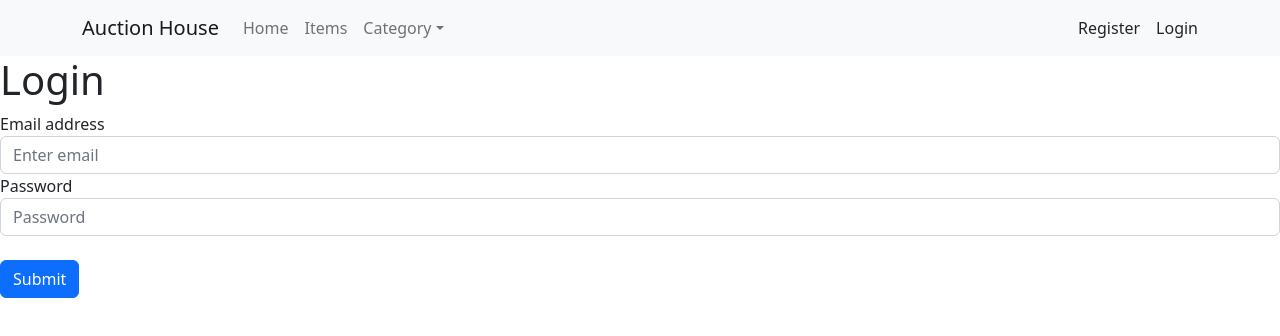
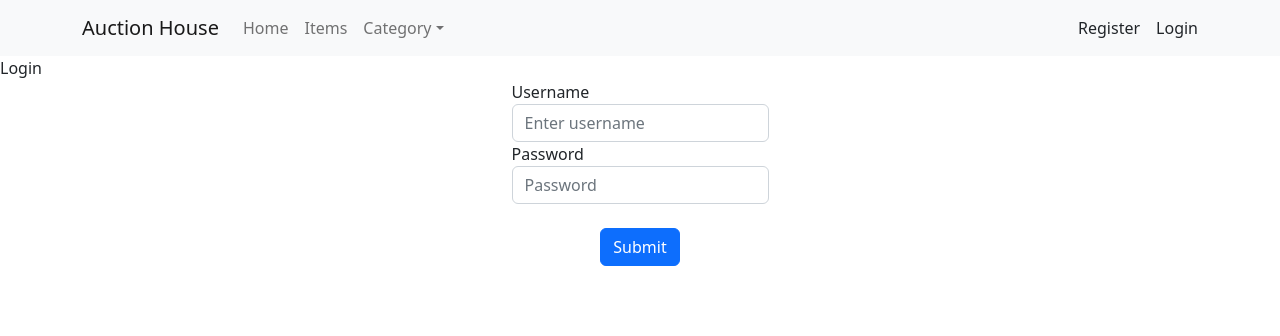
Before and after one commit to DBozhkovV/AuctionHouse, a React (Create React App) app in the folder ClientSide/auction-house/: page /login in a window 1280 px wide. Shown: the top 336 px of the page. Built offline with nearby package versions, Linux system fonts and the light colour scheme.

Commit message:
Add working login form

```diff
--- a/ClientSide/auction-house/src/App.css
+++ b/ClientSide/auction-house/src/App.css
@@ -9,10 +9,11 @@
     gap: 1rem;
     flex-wrap: wrap;
     justify-content: space-around;
+    margin: 2rem;
 }
 
 /* Make frame for registration form */
-.register-frame {
+.form-frame {
     display: flex;
     flex-direction: column;
     gap: 1rem;
@@ -29,3 +30,10 @@
 .register-header img {
     width: 10rem;
 }
+
+.items-header {
+    display: flex;
+    align-items: center;
+    flex-direction: column;
+    margin-top: 1rem;
+}
--- a/ClientSide/auction-house/src/Components/ItemsApi.js
+++ b/ClientSide/auction-house/src/Components/ItemsApi.js
@@ -20,6 +20,10 @@ const ItemsApi = () => {
     }, []);
 
     return (
+        <div>
+            <header className="items-header">
+                Items
+            </header>
             <div className="items-frame">
                 {items.map(item => (
                     <Card key={item.id} style={{ width: '18rem' }}>
@@ -39,7 +43,9 @@ const ItemsApi = () => {
                         </Card.Body>
                     </Card>
                 ))}
-        </div>);
+            </div>
+        </div>
+    );
 }
 
 export default ItemsApi;
--- a/ClientSide/auction-house/src/Views/Pages/Login.js
+++ b/ClientSide/auction-house/src/Views/Pages/Login.js
@@ -1,22 +1,52 @@
-import React from "react";
+import React, { useState } from "react";
+import axios from "axios";
 
 const Login = () => {
+    const [username, setUsername] = useState(null);
+    const [password, setPassword] = useState(null);
+
+    const handleSubmit = (e) => {
+        e.preventDefault();
+        axios.post(`http://localhost:5153/login`, {username, password})
+        .catch(error => {
+            console.log(error)
+        })
+    }
+
     return (
-        // Create login form with bootstrap classes
+        // Create login form with bootstrap
         <div>
-            <h1>Login</h1>
+            <header>
+                Login
+            </header>
+            <div className="form-frame">
                 <form>
                     <div className="form-group">
-                    <label htmlFor="email">Email address</label>
-                    <input type="email" className="form-control" id="email" aria-describedby="emailHelp" placeholder="Enter email" />
+                        <label htmlFor="username">Username</label>
+                        <input
+                            type="username"
+                            className="form-control"
+                            id="username"
+                            placeholder="Enter username"
+                            onChange={(e) => { setUsername(e.target.value) }}
+                        />
                     </div>
                     <div className="form-group">
                         <label htmlFor="password">Password</label>
-                    <input type="password" className="form-control" id="password" placeholder="Password" />
+                        <input
+                            type="password"
+                            className="form-control"
+                            id="password"
+                            placeholder="Password"
+                            onChange={(e) => { setPassword(e.target.value) }}
+                        />
                     </div>
                     <br />
-                <button type="submit" className="btn btn-primary">Submit</button>
+                    <div className="d-flex justify-content-center">
+                        <button type="submit" className="btn btn-primary" onClick={handleSubmit}>Submit</button>
+                    </div>
                 </form>
+            </div>
         </div>
     );
 }
--- a/ClientSide/auction-house/src/Views/Pages/Register.js
+++ b/ClientSide/auction-house/src/Views/Pages/Register.js
@@ -2,6 +2,7 @@ import axios from "axios";
 import React, { useState } from "react";
 import BrandLogo from "../../Assets/images/BigBrandLogo.png";
 
+// Da dobavq proverka dali password i confrimed password sa ednakvi
 const RegistrationForm = () => {
 
     const [firstName, setFirstName] = useState(null);
@@ -23,11 +24,12 @@ const RegistrationForm = () => {
     return (
         <div>
             <header className="register-header">
+                {/* eslint-disable-next-line  */} {/*Remove the warning of the next line because in img tag we should have alt */}
                 <img src={BrandLogo} />
                 <br />
                 Welcome to Auction house!
             </header>
-            <div className="register-frame">
+            <div className="form-frame">
                 <form>
                     <div className="row my-3">
                         <div className="col-md-6">
```
Lines whose indentation alone changed are shown as unchanged.
